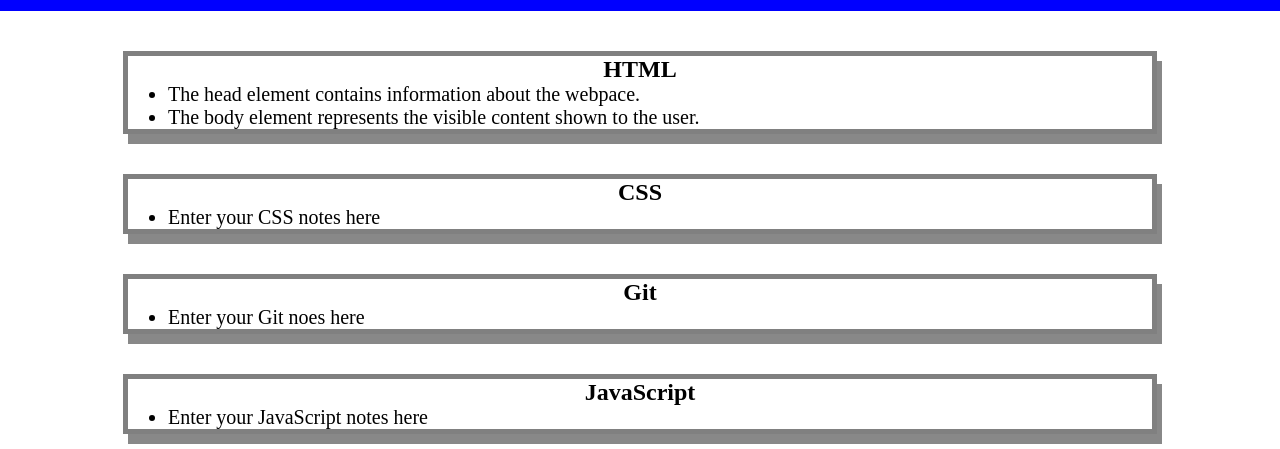
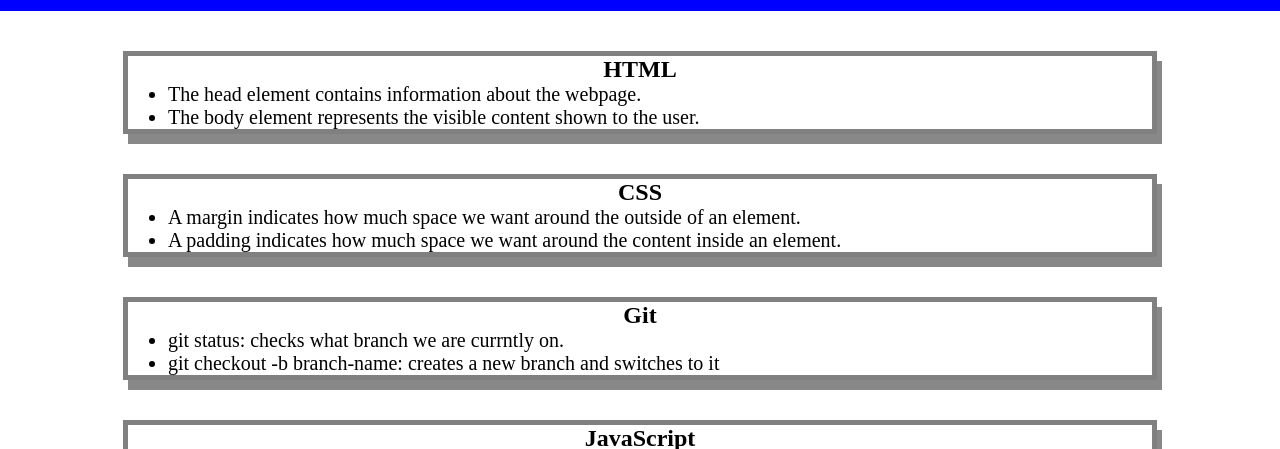
Before and after one commit to Jason-Kodama/prework-study-guide, a plain HTML site: page prework-study-guide/index.html in a window 1280 px wide. Shown: the part 109-558 px from the top of the page. Drawn offline with Linux system fonts and the light colour scheme.

Commit message:
added CSS to project

```diff
--- a/prework-study-guide/index.html
+++ b/prework-study-guide/index.html
@@ -19,7 +19,7 @@
 
         <ul>
 
-          <li>The head element contains information about the webpace.</li>
+          <li>The head element contains information about the webpage.</li>
 
           <li>The body element represents the visible content shown to the user.</li>
 
@@ -33,7 +33,9 @@
 
         <ul>
 
-          <li>Enter your CSS notes here</li>
+          <li>A margin indicates how much space we want around the outside of an element.</li>
+
+          <li>A padding indicates how much space we want around the content inside an element.</li>
 
         </ul>
 
@@ -45,7 +47,9 @@
 
         <ul>
 
-          <li>Enter your Git noes here</li>
+          <li>git status: checks what branch we are currntly on.</li>
+
+          <li>git checkout -b branch-name: creates a new branch and switches to it</li>
 
         </ul>
 
```
